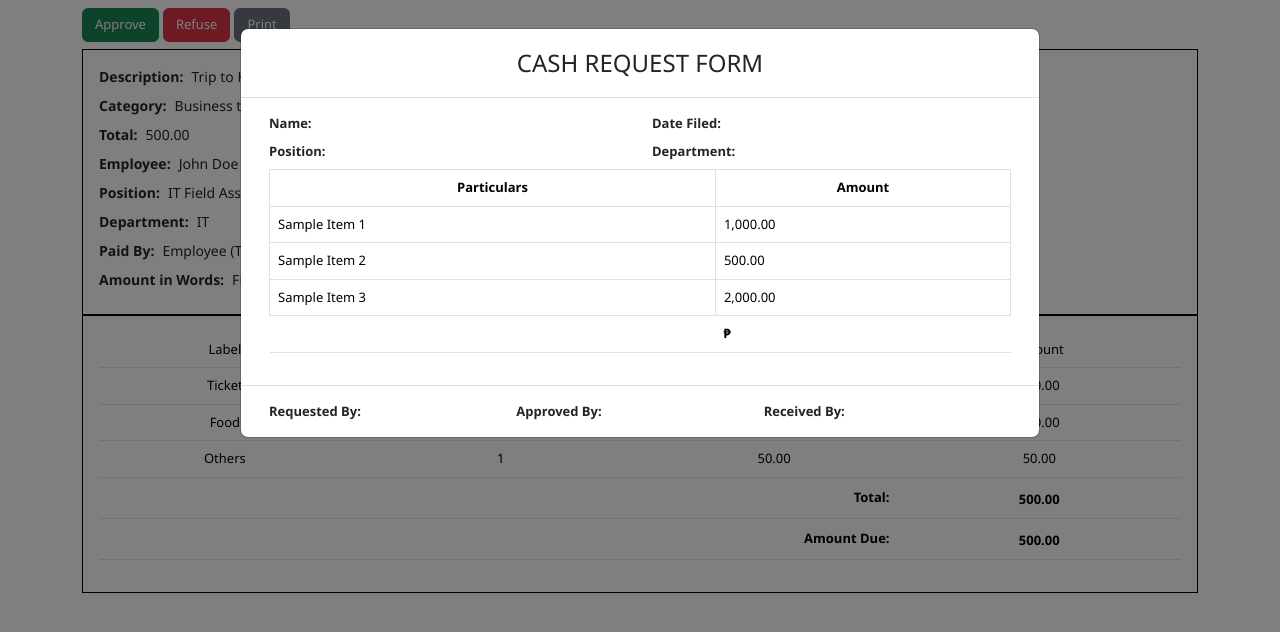
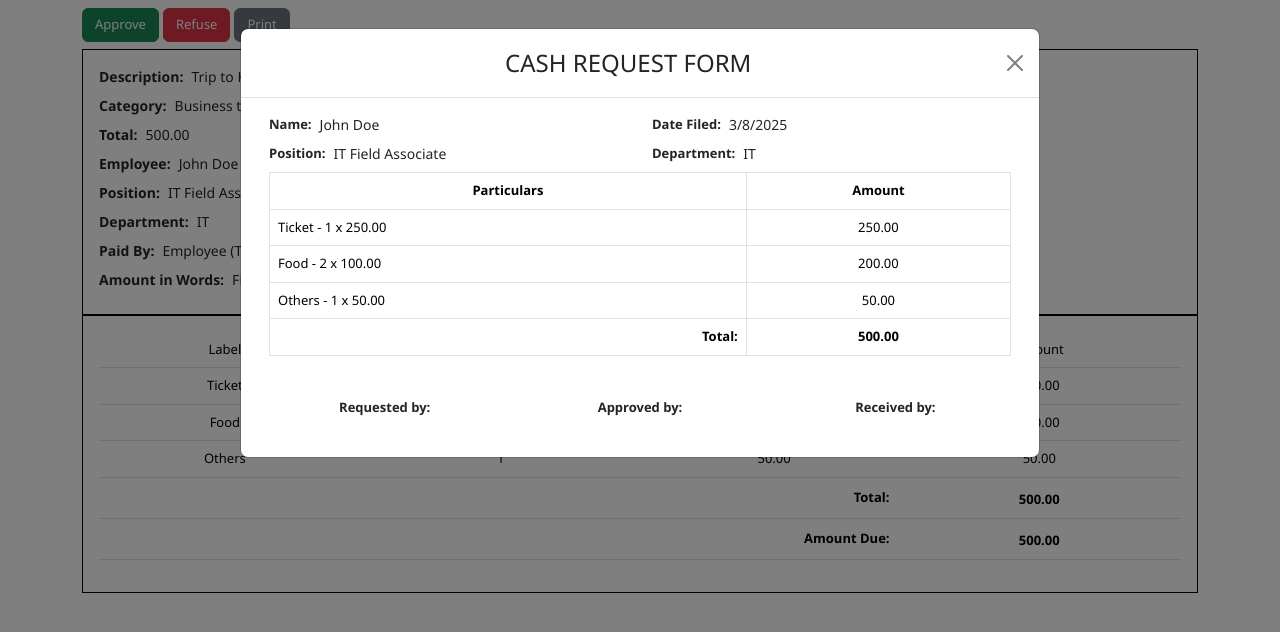
Before and after one commit to RaymondJAT/BudgetMonitoringTL, a React (Vite) app in the folder BudgetMonitoringTL/: page / in a window 1280 px wide. Both pictures are taken after a click on the button "Print". Shown: the top 632 px of the page. Built offline with nearby package versions, Linux system fonts and the light colour scheme.

Commit message:
[FIX] - print modal

```diff
--- a/BudgetMonitoringTL/src/components/ApprovalForm.jsx
+++ b/BudgetMonitoringTL/src/components/ApprovalForm.jsx
@@ -19,6 +19,11 @@ const ApprovalForm = ({ data }) => {
   ];
 
   const [modalShow, setModalShow] = useState(false);
+  const [tableData, setTableData] = useState([
+    { label: "Ticket", quantity: 1, price: 250, amount: 250 },
+    { label: "Food", quantity: 2, price: 100, amount: 200 },
+    { label: "Others", quantity: 1, price: 50, amount: 50 },
+  ]);
 
   return (
     <>
@@ -86,10 +91,15 @@ const ApprovalForm = ({ data }) => {
           </Row>
         </div>
         {/* Table Section */}
-        <DataTable />
+        <DataTable tableData={tableData} />
       </Container>
-      {/* Modal */}
-      <PrintModal show={modalShow} onHide={() => setModalShow(false)} />
+      {/* Modal with tableData passed */}
+      <PrintModal
+        show={modalShow}
+        onHide={() => setModalShow(false)}
+        data={data}
+        tableData={tableData}
+      />
     </>
   );
 };
--- a/BudgetMonitoringTL/src/components/PrintModal.jsx
+++ b/BudgetMonitoringTL/src/components/PrintModal.jsx
@@ -1,15 +1,24 @@
-import React from "react";
-import { Row, Col, Modal, Container, Button, Form } from "react-bootstrap";
+import React, { useState, useEffect } from "react";
+import { Row, Col, Modal, Container, Table } from "react-bootstrap";
 
-const PrintModal = (props, data) => {
+const PrintModal = ({ show, onHide, data, tableData }) => {
+  const [dateFiled, setDateFiled] = useState("");
+
+  useEffect(() => {
+    setDateFiled(new Date().toLocaleDateString());
+  }, [show]);
+
+  // Calculate total amount
+  const totalAmount = tableData.reduce((sum, item) => sum + item.amount, 0);
+
   return (
-    <div>
     <Modal
-        {...props}
+      show={show}
+      onHide={onHide}
       aria-labelledby="contained-modal-title-vcenter"
       size="lg"
     >
-        <Modal.Header>
+      <Modal.Header closeButton>
         <Modal.Title
           id="contained-modal-title-vcenter"
           className="text-center w-100"
@@ -17,16 +26,16 @@ const PrintModal = (props, data) => {
           CASH REQUEST FORM
         </Modal.Title>
       </Modal.Header>
-        <Modal.Body className="grid-example">
+      <Modal.Body>
         <Container>
           <Row className="custom-col">
             <Col xs={12} md={6} className="d-flex align-items-center mb-2">
               <strong className="title">Name:</strong>
-                <p className="ms-2 mb-0">{data?.name || " "}</p>
+              <p className="ms-2 mb-0">{data?.employee || " "}</p>
             </Col>
             <Col xs={12} md={6} className="d-flex align-items-center mb-2">
               <strong className="title">Date Filed:</strong>
-                <p className="ms-2 mb-0">{data?.dateFiled || " "}</p>
+              <p className="ms-2 mb-0">{dateFiled}</p>
             </Col>
             <Col xs={12} md={6} className="d-flex align-items-center mb-2">
               <strong className="title">Position:</strong>
@@ -38,9 +47,10 @@ const PrintModal = (props, data) => {
             </Col>
           </Row>
 
+          {/* particulars */}
           <Row>
             <Col xs={12}>
-                <table className="custom-table table table-bordered">
+              <Table bordered className="custom-table">
                 <thead>
                   <tr>
                     <th className="text-center">Particulars</th>
@@ -48,51 +58,54 @@ const PrintModal = (props, data) => {
                   </tr>
                 </thead>
                 <tbody>
-                    {/* Sample */}
+                  {tableData.map((item, index) => (
+                    <tr key={index}>
+                      <td className="text-start">
+                        {`${item.label} - ${
+                          item.quantity
+                        } x ${item.price.toFixed(2)}`}
+                      </td>
+                      <td className="text-center">{item.amount.toFixed(2)}</td>
+                    </tr>
+                  ))}
+                  {/* total */}
                   <tr>
-                      <td className="text-start">Sample Item 1</td>
-                      <td className="text-start">1,000.00</td>
-                    </tr>
-                    <tr>
-                      <td className="text-start">Sample Item 2</td>
-                      <td className="text-start">500.00</td>
-                    </tr>
-                    <tr>
-                      <td className="text-start">Sample Item 3</td>
-                      <td className="text-start">2,000.00</td>
-                    </tr>
-                    <tr>
-                      <td className="border-0"></td>
-                      <td className="text-start border-0">
-                        <strong>₱</strong>
+                    <td className="text-end">
+                      <strong>Total:</strong>
+                    </td>
+                    <td className="text-center">
+                      <strong>{totalAmount.toFixed(2)}</strong>
                     </td>
                   </tr>
                 </tbody>
-                </table>
+              </Table>
+            </Col>
+          </Row>
+
+          {/* signatures */}
+          <Row className="signature mt-4">
+            <Col xs={12} md={4} className="text-center">
+              <p className="mb-0">
+                <strong>Requested by:</strong>
+              </p>
+              <div className="signature-box mt-4"></div>
+            </Col>
+            <Col xs={12} md={4} className="text-center">
+              <p className="mb-0">
+                <strong>Approved by:</strong>
+              </p>
+              <div className="signature-box mt-4"></div>
+            </Col>
+            <Col xs={12} md={4} className="text-center">
+              <p className="mb-0">
+                <strong>Received by:</strong>
+              </p>
+              <div className="signature-box mt-4"></div>
             </Col>
           </Row>
         </Container>
       </Modal.Body>
-        <Modal.Footer>
-          <Container fluid>
-            <Row className="custom-col w-100">
-              <Col xs={12} md={4} className="text-start">
-                <strong>Requested By:</strong>
-                <p className="mb-0">{data?.requestedBy || " "}</p>
-              </Col>
-              <Col xs={12} md={4} className="text-start">
-                <strong>Approved By:</strong>
-                <p className="mb-0">{data?.approvedBy || " "}</p>
-              </Col>
-              <Col xs={12} md={4} className="text-start">
-                <strong>Received By:</strong>
-                <p className="mb-0">{data?.receivedBy || " "}</p>
-              </Col>
-            </Row>
-          </Container>
-        </Modal.Footer>
     </Modal>
-    </div>
   );
 };
 
--- a/BudgetMonitoringTL/src/index.css
+++ b/BudgetMonitoringTL/src/index.css
@@ -14,7 +14,7 @@
 
 .custom-btn Button {
   font-size: small;
-  max-width: 1200px; /* Ensures buttons align with container */
+  max-width: 1200px;
 }
 
 .title {
@@ -61,6 +61,10 @@ tfoot strong {
   font-size: 13px;
 }
 
+.signature strong {
+  font-size: 13px;
+}
+
 /* Responsive spacing */
 @media (max-width: 768px) {
   .custom-btn {
```
Lines whose indentation alone changed are shown as unchanged.
